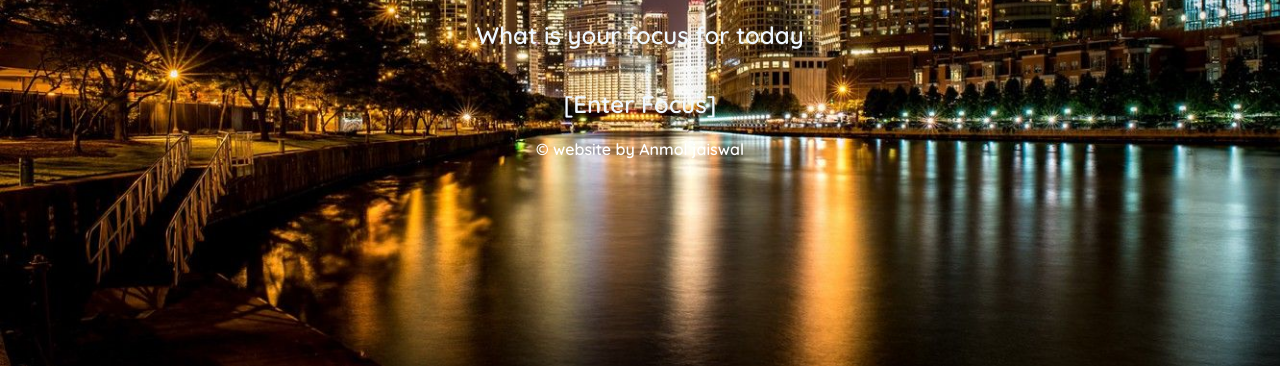
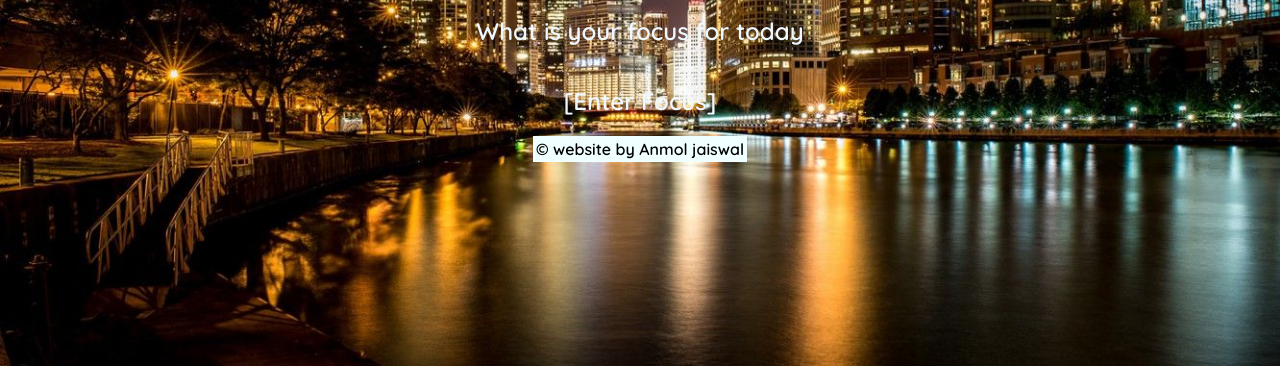
Before and after one commit to anmol224/Dynamic, a plain HTML site: page index.html in a window 1280 px wide. Shown: the part 450-816 px from the top of the page. Drawn offline with Linux system fonts and the light colour scheme.

Commit message:
Update style.css

```diff
--- a/css/style.css
+++ b/css/style.css
@@ -18,6 +18,13 @@ h1
 {
     font-size: 8rem;
 }
+footer
+{
+    color: black;
+    font-weight: bold;
+    background-color: azure;
+    padding: 0.2rem;
+}
 h2
 {
  color: aliceblue;
```
